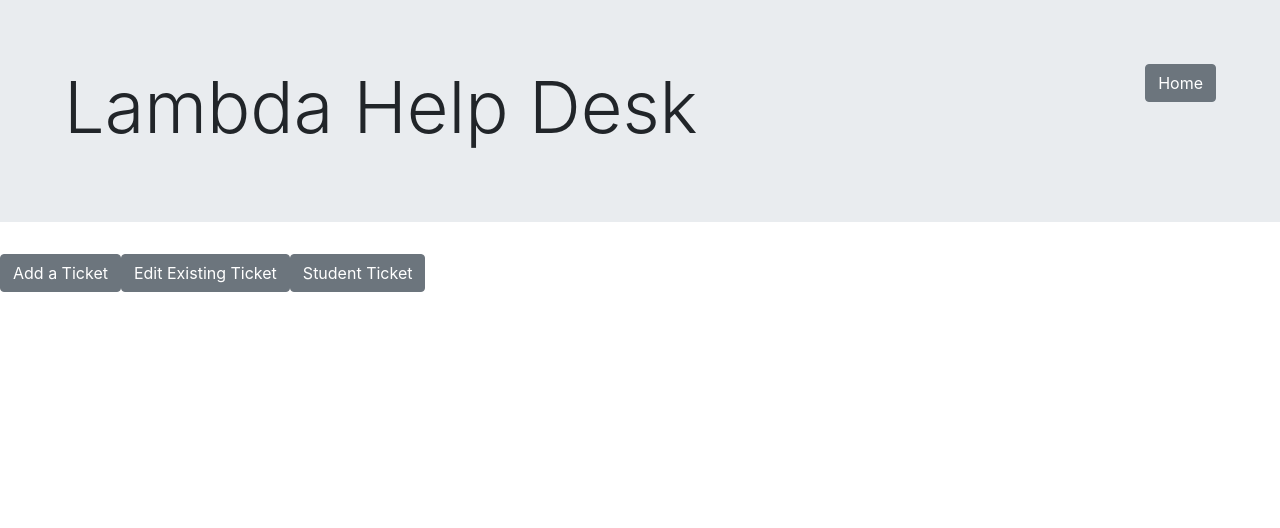
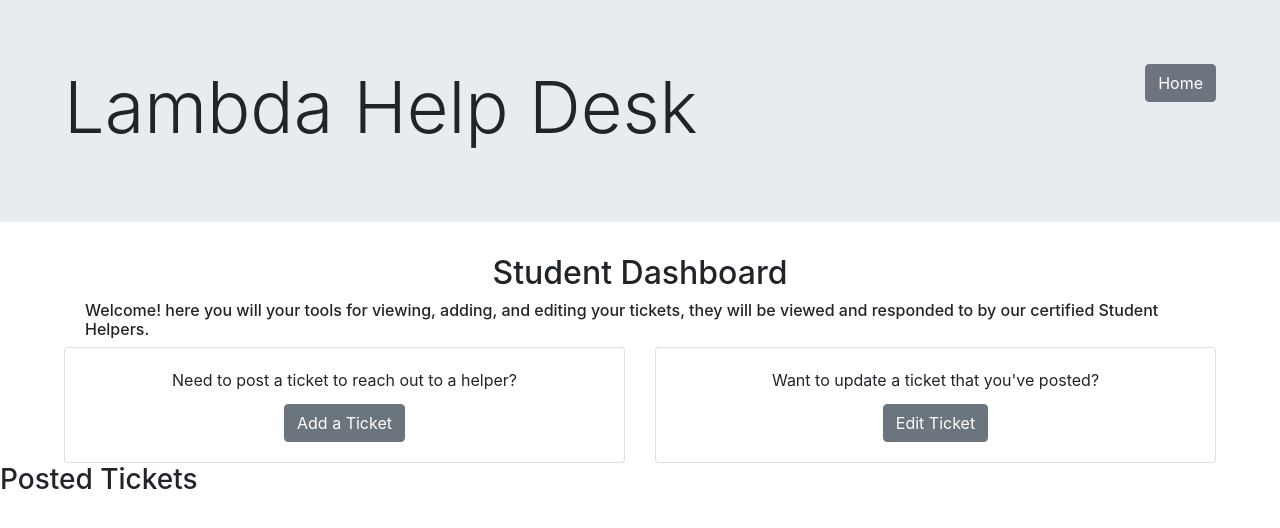
Before and after one commit to scottynate05/front-end, a React (Create React App) app in the folder dev-desk/: page /studentdashboard in a window 1280 px wide. Shown: the top 528 px of the page. Built offline with nearby package versions, Linux system fonts and the light colour scheme; no server answers; sample sign-in values are in the browser's storage.

Commit message:
styling dashboard

```diff
--- a/dev-desk/src/components/StudentDashboard.js
+++ b/dev-desk/src/components/StudentDashboard.js
@@ -1,5 +1,5 @@
 import React, { useState, useEffect } from 'react'
-import {Button} from 'reactstrap'
+import {Button, Card, CardTitle, Col, Row, Container } from 'reactstrap'
 import {Link,Route} from 'react-router-dom'
 import AddTicket from './AddTicket'
 import EditTicket from './EditTicket'
@@ -21,15 +21,31 @@ const StudentDashboard = () => {
 
     return(
         <>
-        <Link to='/addticket'>
-            <Button>Add a Ticket</Button>
-        </Link>
-        <Link to='/editTicket'>
-            <Button>Edit Existing Ticket</Button>
-        </Link>
-        <Link to='/studentticket'>
-            <Button>Student Ticket</Button>
-        </Link>
+        <Container>
+            <h2 className='text-center'>Student Dashboard</h2>
+            <h6>Welcome! here you will your tools for viewing, adding, and editing your tickets, they will be viewed and responded to by our certified Student Helpers.</h6>
+        </Container>
+
+        <Row style={{paddingLeft:'5%',paddingRight:'5%'}}>
+        <Col sm='6'>
+        <Card body className='text-center'>
+            <CardTitle>Need to post a ticket to reach out to a helper?</CardTitle>
+            <Link to='/addticket'>
+                <Button>Add a Ticket</Button>
+            </Link>
+        </Card>
+        </Col>
+        <Col sm='6'>
+        <Card body className='text-center'>
+            <CardTitle>Want to update a ticket that you've posted?</CardTitle>
+            <Link to='/editTicket'>
+                <Button>Edit Ticket</Button>
+            </Link>
+        </Card>
+        </Col>
+        </Row>
+
+        <h3>Posted Tickets</h3>
 
         <Route path='/addticket'>
            <AddTicket/>
```
